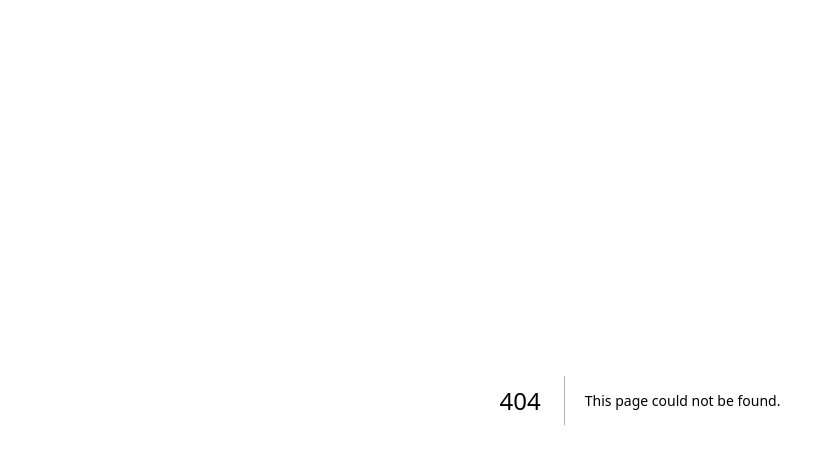
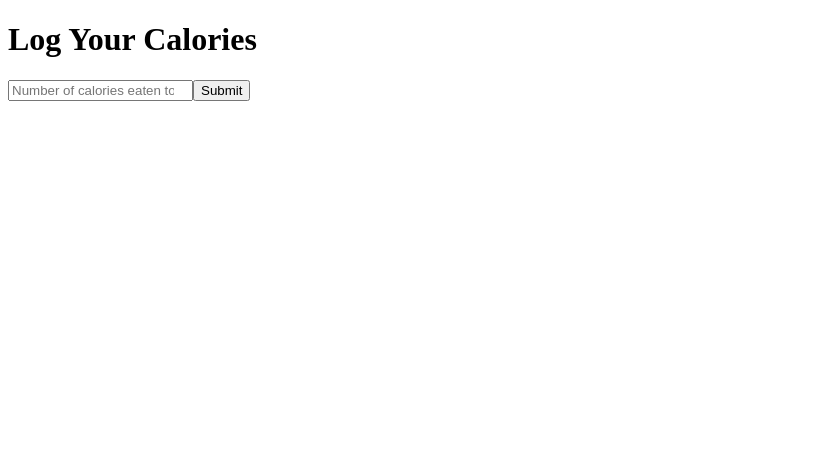
Before and after one commit to shyamddesai/NutriPapi, a Next.js app in the folder Frontend/: page /nutripapi/loggedin in a window 1280 px wide. Before the commit this address had no page. Shown: the top 464 px of the page, without its empty margins (0-835 px from the left). Built offline with nearby package versions, Linux system fonts and the light colour scheme.

Commit message:
modified urls.py and added new loggedin.tsx page

```diff
--- /dev/null
+++ b/Frontend/pages/loggedin.tsx
@@ -0,0 +1,49 @@
+import axios from 'axios';
+import { useRouter } from 'next/router';
+import React, { useState, ChangeEvent, FormEvent } from 'react';
+
+const LoggedInPage = () => {
+  const [numCaloriesEatenToday, setNumCaloriesEatenToday] = useState('');
+  const router = useRouter();
+
+  const handleChange = (e: ChangeEvent<HTMLInputElement>) => {
+    setNumCaloriesEatenToday(e.target.value);
+  };
+
+  const handleSubmit = async (e: FormEvent<HTMLFormElement>) => {
+    e.preventDefault();
+    const url = 'http://localhost:8000/api/loggedin/';
+
+    try {
+      const response = await axios.post(url, { numCaloriesEatenToday });
+      console.log(response.data);
+      // Redirect to a new page upon success
+      router.push('/dashboard'); // Modify as needed
+    } catch (error: unknown) {
+      if (error instanceof Error) {
+        console.error('Error while submitting calories', error.message);
+      } else {
+        console.error('An unexpected error occurred', error);
+      }
+    }
+  };
+
+  return (
+    <div>
+      <h1>Log Your Calories</h1>
+      <form onSubmit={handleSubmit}>
+        <input
+          type="number"
+          name="numCaloriesEatenToday"
+          value={numCaloriesEatenToday}
+          onChange={handleChange}
+          placeholder="Number of calories eaten today"
+          required
+        />
+        <button type="submit">Submit</button>
+      </form>
+    </div>
+  );
+};
+
+export default LoggedInPage;
```
Also changed, not shown: 1 other file (tests, documents, lock files or other folders).
